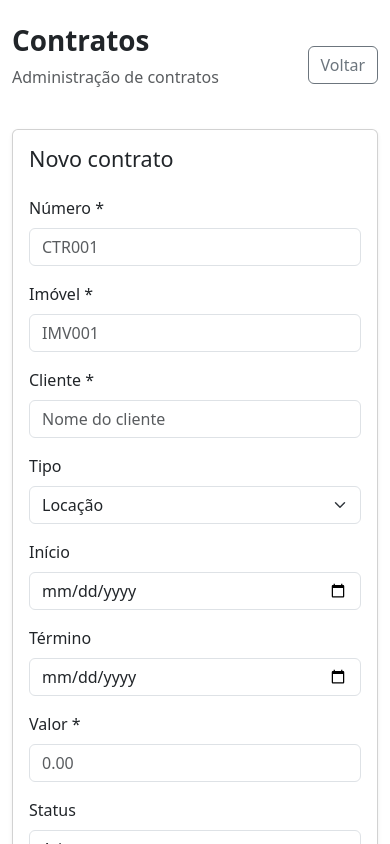
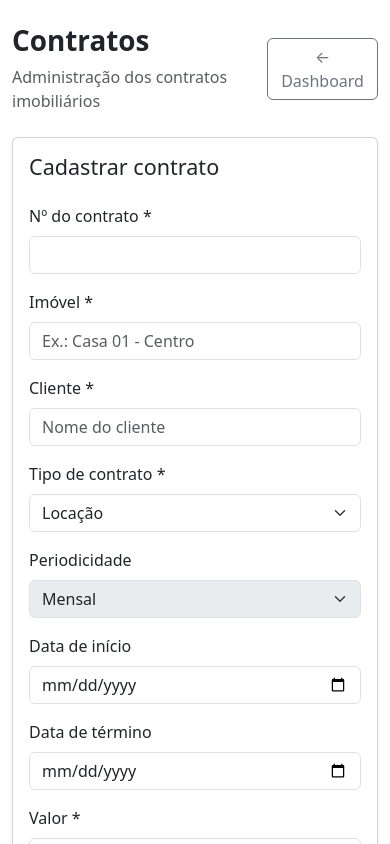
Before and after one commit to MarianeStriani/sistema-imobiliaria, a Next.js app: page /contratos in a window 390 px wide. Shown: the top 844 px of the page. Built offline with nearby package versions, Linux system fonts and the light colour scheme; no server answers; the database is empty.

Commit message:
Atualizar o page.js

```diff
--- a/app/contratos/page.js
+++ b/app/contratos/page.js
@@ -3,7 +3,8 @@
 import { useEffect, useState } from "react"
 import { supabase } from "../../lib/supabase"
 
-const formularioInicial = {
+export default function Contratos() {
+  const contratoInicial = {
     numero: "",
     imovel: "",
     cliente: "",
@@ -12,22 +13,23 @@ const formularioInicial = {
     termino: "",
     valor: "",
     status: "Ativo",
-  observacoes: ""
+    periodicidade: "Mensal",
+    quantidade_dias: "",
+    observacoes: "",
   }
 
-export default function ContratosPage() {
   const [contratos, setContratos] = useState([])
-  const [form, setForm] = useState(formularioInicial)
-  const [editandoId, setEditandoId] = useState(null)
+  const [form, setForm] = useState(contratoInicial)
+  const [editando, setEditando] = useState(null)
   const [visualizando, setVisualizando] = useState(null)
   const [carregando, setCarregando] = useState(true)
-  const [salvando, setSalvando] = useState(false)
+  const [mensagem, setMensagem] = useState("")
 
   useEffect(() => {
-    carregarContratos()
+    buscarContratos()
   }, [])
 
-  async function carregarContratos() {
+  async function buscarContratos() {
     setCarregando(true)
 
     const { data, error } = await supabase
@@ -37,7 +39,7 @@ export default function ContratosPage() {
 
     if (error) {
       console.error(error)
-      alert("Erro ao carregar contratos.")
+      setMensagem("Erro ao carregar contratos.")
     } else {
       setContratos(data || [])
     }
@@ -46,14 +48,107 @@ export default function ContratosPage() {
   }
 
   function alterarCampo(e) {
-    setForm({
-      ...form,
-      [e.target.name]: e.target.value
-    })
+    const { name, value } = e.target
+
+    setForm((anterior) => ({
+      ...anterior,
+      [name]: value,
+    }))
+  }
+
+  function alterarTipo(e) {
+    const tipo = e.target.value
+
+    let periodicidade = "Mensal"
+
+    if (tipo === "Compra e Venda") {
+      periodicidade = "Única"
+    }
+
+    if (tipo === "Temporada") {
+      periodicidade = "Diária"
+    }
+
+    if (tipo === "Administração") {
+      periodicidade = "Mensal"
+    }
+
+    setForm((anterior) => ({
+      ...anterior,
+      tipo,
+      periodicidade,
+      quantidade_dias: tipo === "Temporada" ? anterior.quantidade_dias : "",
+    }))
+  }
+
+  async function salvarContrato(e) {
+    e.preventDefault()
+
+    setMensagem("")
+
+    if (!form.numero || !form.imovel || !form.cliente || !form.valor) {
+      setMensagem("Preencha os campos obrigatórios.")
+      return
+    }
+
+    if (
+      form.tipo === "Temporada" &&
+      (!form.quantidade_dias || Number(form.quantidade_dias) <= 0)
+    ) {
+      setMensagem("Informe a quantidade de dias da temporada.")
+      return
+    }
+
+    const dados = {
+      numero: form.numero,
+      imovel: form.imovel,
+      cliente: form.cliente,
+      tipo: form.tipo,
+      inicio: form.inicio || null,
+      termino: form.termino || null,
+      valor: Number(form.valor),
+      status: form.status,
+      periodicidade: form.periodicidade,
+      quantidade_dias:
+        form.tipo === "Temporada"
+          ? Number(form.quantidade_dias)
+          : null,
+      observacoes: form.observacoes,
+    }
+
+    if (editando) {
+      const { error } = await supabase
+        .from("contratos")
+        .update(dados)
+        .eq("id", editando)
+
+      if (error) {
+        console.error(error)
+        setMensagem("Erro ao atualizar contrato.")
+        return
+      }
+
+      setMensagem("Contrato atualizado com sucesso.")
+    } else {
+      const { error } = await supabase
+        .from("contratos")
+        .insert([dados])
+
+      if (error) {
+        console.error(error)
+        setMensagem("Erro ao cadastrar contrato.")
+        return
+      }
+
+      setMensagem("Contrato cadastrado com sucesso.")
+    }
+
+    limparFormulario()
+    buscarContratos()
   }
 
   function editarContrato(contrato) {
-    setEditandoId(contrato.id)
+    setEditando(contrato.id)
 
     setForm({
       numero: contrato.numero || "",
@@ -64,91 +159,20 @@ export default function ContratosPage() {
       termino: contrato.termino || "",
       valor: contrato.valor || "",
       status: contrato.status || "Ativo",
-      observacoes: contrato.observacoes || ""
+      periodicidade: contrato.periodicidade || "Mensal",
+      quantidade_dias: contrato.quantidade_dias || "",
+      observacoes: contrato.observacoes || "",
     })
 
     window.scrollTo({
       top: 0,
-      behavior: "smooth"
+      behavior: "smooth",
     })
-  }
-
-  function cancelarEdicao() {
-    setEditandoId(null)
-    setForm(formularioInicial)
-  }
-
-  async function salvarContrato(e) {
-    e.preventDefault()
-
-    if (!form.numero || !form.imovel || !form.cliente || !form.valor) {
-      alert("Preencha número, imóvel, cliente e valor.")
-      return
-    }
-
-    setSalvando(true)
-
-    const dados = {
-      numero: form.numero,
-      imovel: form.imovel,
-      cliente: form.cliente,
-      tipo: form.tipo,
-      inicio: form.inicio || null,
-      termino: form.termino || null,
-      valor: Number(form.valor),
-      status: form.status,
-      observacoes: form.observacoes
-    }
-
-    if (editandoId) {
-      const { data, error } = await supabase
-        .from("contratos")
-        .update(dados)
-        .eq("id", editandoId)
-        .select()
-
-      if (error) {
-        console.error(error)
-        alert("Erro ao atualizar contrato.")
-      } else {
-        setContratos(
-          contratos.map((contrato) =>
-            contrato.id === editandoId
-              ? data[0]
-              : contrato
-          )
-        )
-
-        alert("Contrato atualizado!")
-        cancelarEdicao()
-      }
-    } else {
-      const { data, error } = await supabase
-        .from("contratos")
-        .insert([dados])
-        .select()
-
-      if (error) {
-        console.error(error)
-        alert("Erro ao cadastrar contrato.")
-      } else {
-        setContratos([
-          data[0],
-          ...contratos
-        ])
-
-        setForm(formularioInicial)
-
-        alert("Contrato cadastrado!")
-      }
-    }
-
-    setSalvando(false)
   }
 
   async function excluirContrato(id) {
     const confirmar = window.confirm(
-      "Deseja realmente excluir este contrato?"
+      "Tem certeza que deseja excluir este contrato?"
     )
 
     if (!confirmar) return
@@ -160,34 +184,48 @@ export default function ContratosPage() {
 
     if (error) {
       console.error(error)
-      alert("Erro ao excluir contrato.")
+      setMensagem("Erro ao excluir contrato.")
       return
     }
 
-    setContratos(
-      contratos.filter((contrato) => contrato.id !== id)
-    )
+    setMensagem("Contrato excluído com sucesso.")
+    buscarContratos()
+  }
 
-    setVisualizando(null)
-
-    alert("Contrato excluído!")
+  function limparFormulario() {
+    setForm(contratoInicial)
+    setEditando(null)
   }
 
   function formatarValor(valor) {
     return Number(valor || 0).toLocaleString("pt-BR", {
       style: "currency",
-      currency: "BRL"
+      currency: "BRL",
     })
   }
 
   function formatarData(data) {
     if (!data) return "-"
 
-    const partes = data.split("-")
+    const [ano, mes, dia] = data.split("-")
 
-    if (partes.length !== 3) return data
+    return `${dia}/${mes}/${ano}`
+  }
 
-    return `${partes[2]}/${partes[1]}/${partes[0]}`
+  function descricaoVencimento(contrato) {
+    if (contrato.tipo === "Locação") {
+      return "Mensal"
+    }
+
+    if (contrato.tipo === "Administração") {
+      return contrato.periodicidade || "Mensal"
+    }
+
+    if (contrato.tipo === "Temporada") {
+      return `${contrato.quantidade_dias || "-"} dias`
+    }
+
+    return "Única"
   }
 
   return (
@@ -195,31 +233,30 @@ export default function ContratosPage() {
 
       <div className="d-flex justify-content-between align-items-center mb-4">
         <div>
-          <h1 className="fw-bold">
-            Contratos
-          </h1>
-
-          <p className="text-muted">
-            Administração de contratos
+          <h1 className="fw-bold">Contratos</h1>
+          <p className="text-muted mb-0">
+            Administração dos contratos imobiliários
           </p>
         </div>
 
-        <a
-          href="/"
-          className="btn btn-outline-secondary"
-        >
-          Voltar
+        <a href="/" className="btn btn-outline-secondary">
+          ← Dashboard
         </a>
       </div>
 
+      {mensagem && (
+        <div className="alert alert-info">
+          {mensagem}
+        </div>
+      )}
+
+      {/* FORMULÁRIO */}
+
       <div className="card shadow-sm mb-4">
-
         <div className="card-body">
 
           <h4 className="mb-4">
-            {editandoId
-              ? "Editar contrato"
-              : "Novo contrato"}
+            {editando ? "Editar contrato" : "Cadastrar contrato"}
           </h4>
 
           <form onSubmit={salvarContrato}>
@@ -228,15 +265,16 @@ export default function ContratosPage() {
 
               <div className="col-md-3">
                 <label className="form-label">
-                  Número *
+                  Nº do contrato *
                 </label>
 
                 <input
-                  className="form-control"
+                  type="text"
                   name="numero"
                   value={form.numero}
                   onChange={alterarCampo}
-                  placeholder="CTR001"
+                  className="form-control"
+                  required
                 />
               </div>
 
@@ -246,11 +284,13 @@ export default function ContratosPage() {
                 </label>
 
                 <input
-                  className="form-control"
+                  type="text"
                   name="imovel"
                   value={form.imovel}
                   onChange={alterarCampo}
-                  placeholder="IMV001"
+                  className="form-control"
+                  placeholder="Ex.: Casa 01 - Centro"
+                  required
                 />
               </div>
 
@@ -260,24 +300,26 @@ export default function ContratosPage() {
                 </label>
 
                 <input
-                  className="form-control"
+                  type="text"
                   name="cliente"
                   value={form.cliente}
                   onChange={alterarCampo}
+                  className="form-control"
                   placeholder="Nome do cliente"
+                  required
                 />
               </div>
 
-              <div className="col-md-3">
+              <div className="col-md-4">
                 <label className="form-label">
-                  Tipo
+                  Tipo de contrato *
                 </label>
 
                 <select
-                  className="form-select"
                   name="tipo"
                   value={form.tipo}
-                  onChange={alterarCampo}
+                  onChange={alterarTipo}
+                  className="form-select"
                 >
                   <option>Locação</option>
                   <option>Compra e Venda</option>
@@ -286,47 +328,102 @@ export default function ContratosPage() {
                 </select>
               </div>
 
-              <div className="col-md-3">
+              {/* PERIODICIDADE */}
+
+              <div className="col-md-4">
                 <label className="form-label">
-                  Início
+                  Periodicidade
+                </label>
+
+                <select
+                  name="periodicidade"
+                  value={form.periodicidade}
+                  onChange={alterarCampo}
+                  className="form-select"
+                  disabled={
+                    form.tipo === "Locação" ||
+                    form.tipo === "Temporada" ||
+                    form.tipo === "Compra e Venda"
+                  }
+                >
+                  {form.tipo === "Administração" ? (
+                    <>
+                      <option value="Mensal">Mensal</option>
+                      <option value="Anual">Anual</option>
+                    </>
+                  ) : (
+                    <>
+                      <option value={form.periodicidade}>
+                        {form.periodicidade}
+                      </option>
+                    </>
+                  )}
+                </select>
+              </div>
+
+              {/* DIAS DA TEMPORADA */}
+
+              {form.tipo === "Temporada" && (
+                <div className="col-md-4">
+                  <label className="form-label">
+                    Quantidade de dias *
+                  </label>
+
+                  <input
+                    type="number"
+                    name="quantidade_dias"
+                    value={form.quantidade_dias}
+                    onChange={alterarCampo}
+                    className="form-control"
+                    min="1"
+                    placeholder="Ex.: 7"
+                    required
+                  />
+                </div>
+              )}
+
+              <div className="col-md-4">
+                <label className="form-label">
+                  Data de início
                 </label>
 
                 <input
                   type="date"
-                  className="form-control"
                   name="inicio"
                   value={form.inicio}
                   onChange={alterarCampo}
+                  className="form-control"
                 />
               </div>
 
-              <div className="col-md-3">
+              <div className="col-md-4">
                 <label className="form-label">
-                  Término
+                  Data de término
                 </label>
 
                 <input
                   type="date"
-                  className="form-control"
                   name="termino"
                   value={form.termino}
                   onChange={alterarCampo}
+                  className="form-control"
                 />
               </div>
 
-              <div className="col-md-3">
+              <div className="col-md-4">
                 <label className="form-label">
                   Valor *
                 </label>
 
                 <input
                   type="number"
-                  step="0.01"
-                  className="form-control"
                   name="valor"
                   value={form.valor}
                   onChange={alterarCampo}
-                  placeholder="0.00"
+                  className="form-control"
+                  min="0"
+                  step="0.01"
+                  required
                 />
               </div>
 
@@ -336,10 +433,10 @@ export default function ContratosPage() {
                 </label>
 
                 <select
-                  className="form-select"
                   name="status"
                   value={form.status}
                   onChange={alterarCampo}
+                  className="form-select"
                 >
                   <option>Ativo</option>
                   <option>Encerrado</option>
@@ -354,35 +451,32 @@ export default function ContratosPage() {
                 </label>
 
                 <textarea
-                  className="form-control"
                   name="observacoes"
                   value={form.observacoes}
                   onChange={alterarCampo}
+                  className="form-control"
                   rows="3"
                 />
               </div>
 
             </div>
 
-            <div className="mt-4">
+            <div className="mt-4 d-flex gap-2">
 
               <button
                 type="submit"
-                className="btn btn-primary me-2"
-                disabled={salvando}
+                className="btn btn-primary"
               >
-                {salvando
-                  ? "Salvando..."
-                  : editandoId
+                {editando
                   ? "Salvar alterações"
                   : "Cadastrar contrato"}
               </button>
 
-              {editandoId && (
+              {editando && (
                 <button
                   type="button"
                   className="btn btn-secondary"
-                  onClick={cancelarEdicao}
+                  onClick={limparFormulario}
                 >
                   Cancelar
                 </button>
@@ -391,38 +485,25 @@ export default function ContratosPage() {
             </div>
 
           </form>
-
         </div>
       </div>
+
+      {/* TABELA */}
 
       <div className="card shadow-sm">
 
         <div className="card-body">
 
-          <div className="d-flex justify-content-between mb-3">
-
-            <h4>
+          <h4 className="mb-3">
             Contratos cadastrados
           </h4>
 
-            <span className="badge bg-primary">
-              {contratos.length}
-            </span>
-
-          </div>
-
           {carregando ? (
-
-            <div className="text-center p-4">
-              Carregando...
-            </div>
-
+            <p>Carregando...</p>
           ) : contratos.length === 0 ? (
-
-            <div className="alert alert-info">
+            <p className="text-muted">
               Nenhum contrato cadastrado.
-            </div>
-
+            </p>
           ) : (
 
             <div className="table-responsive">
@@ -431,10 +512,12 @@ export default function ContratosPage() {
 
                 <thead>
                   <tr>
-                    <th>Número</th>
+                    <th>Nº</th>
                     <th>Imóvel</th>
                     <th>Cliente</th>
                     <th>Tipo</th>
+                    <th>Periodicidade</th>
+                    <th>Vencimento</th>
                     <th>Valor</th>
                     <th>Status</th>
                     <th>Ações</th>
@@ -447,22 +530,20 @@ export default function ContratosPage() {
 
                     <tr key={contrato.id}>
 
+                      <td>{contrato.numero}</td>
+
+                      <td>{contrato.imovel}</td>
+
+                      <td>{contrato.cliente}</td>
+
+                      <td>{contrato.tipo}</td>
+
                       <td>
-                        <strong>
-                          {contrato.numero}
-                        </strong>
+                        {descricaoVencimento(contrato)}
                       </td>
 
                       <td>
-                        {contrato.imovel}
-                      </td>
-
-                      <td>
-                        {contrato.cliente}
-                      </td>
-
-                      <td>
-                        {contrato.tipo}
+                        {formatarData(contrato.termino)}
                       </td>
 
                       <td>
@@ -470,7 +551,15 @@ export default function ContratosPage() {
                       </td>
 
                       <td>
-                        <span className="badge bg-success">
+                        <span
+                          className={`badge ${
+                            contrato.status === "Ativo"
+                              ? "bg-success"
+                              : contrato.status === "Pendente"
+                              ? "bg-warning text-dark"
+                              : "bg-secondary"
+                          }`}
+                        >
                           {contrato.status}
                         </span>
                       </td>
@@ -480,7 +569,6 @@ export default function ContratosPage() {
                         <div className="d-flex gap-1">
 
                           <button
-                            type="button"
                             className="btn btn-sm btn-info text-white"
                             onClick={() =>
                               setVisualizando(contrato)
@@ -490,7 +578,6 @@ export default function ContratosPage() {
                           </button>
 
                           <button
-                            type="button"
                             className="btn btn-sm btn-warning"
                             onClick={() =>
                               editarContrato(contrato)
@@ -500,7 +587,6 @@ export default function ContratosPage() {
                           </button>
 
                           <button
-                            type="button"
                             className="btn btn-sm btn-danger"
                             onClick={() =>
                               excluirContrato(contrato.id)
@@ -526,18 +612,21 @@ export default function ContratosPage() {
           )}
 
         </div>
+
       </div>
+
+      {/* MODAL */}
 
       {visualizando && (
 
         <div
-          className="modal d-block"
+          className="modal fade show d-block"
           style={{
-            backgroundColor: "rgba(0,0,0,0.5)"
+            backgroundColor: "rgba(0,0,0,0.5)",
           }}
         >
 
-          <div className="modal-dialog modal-lg modal-dialog-centered">
+          <div className="modal-dialog modal-lg">
 
             <div className="modal-content">
 
@@ -548,7 +637,6 @@ export default function ContratosPage() {
                 </h5>
 
                 <button
-                  type="button"
                   className="btn-close"
                   onClick={() =>
                     setVisualizando(null)
@@ -562,56 +650,57 @@ export default function ContratosPage() {
                 <div className="row g-3">
 
                   <div className="col-md-6">
-                    <strong>Número:</strong>
-                    <p>{visualizando.numero}</p>
-                  </div>
-
-                  <div className="col-md-6">
-                    <strong>Tipo:</strong>
-                    <p>{visualizando.tipo}</p>
-                  </div>
-
-                  <div className="col-md-6">
                     <strong>Imóvel:</strong>
-                    <p>{visualizando.imovel}</p>
+                    <br />
+                    {visualizando.imovel}
                   </div>
 
                   <div className="col-md-6">
                     <strong>Cliente:</strong>
-                    <p>{visualizando.cliente}</p>
+                    <br />
+                    {visualizando.cliente}
+                  </div>
+
+                  <div className="col-md-4">
+                    <strong>Tipo:</strong>
+                    <br />
+                    {visualizando.tipo}
+                  </div>
+
+                  <div className="col-md-4">
+                    <strong>Periodicidade:</strong>
+                    <br />
+                    {descricaoVencimento(visualizando)}
+                  </div>
+
+                  <div className="col-md-4">
+                    <strong>Valor:</strong>
+                    <br />
+                    {formatarValor(visualizando.valor)}
                   </div>
 
                   <div className="col-md-4">
                     <strong>Início:</strong>
-                    <p>
+                    <br />
                     {formatarData(visualizando.inicio)}
-                    </p>
                   </div>
 
                   <div className="col-md-4">
                     <strong>Término:</strong>
-                    <p>
+                    <br />
                     {formatarData(visualizando.termino)}
-                    </p>
-                  </div>
-
-                  <div className="col-md-4">
-                    <strong>Valor:</strong>
-                    <p>
-                      {formatarValor(visualizando.valor)}
-                    </p>
                   </div>
 
                   <div className="col-md-4">
                     <strong>Status:</strong>
-                    <p>{visualizando.status}</p>
+                    <br />
+                    {visualizando.status}
                   </div>
 
                   <div className="col-12">
                     <strong>Observações:</strong>
-                    <p>
+                    <br />
                     {visualizando.observacoes || "-"}
-                    </p>
                   </div>
 
                 </div>
@@ -621,24 +710,12 @@ export default function ContratosPage() {
               <div className="modal-footer">
 
                 <button
-                  type="button"
                   className="btn btn-secondary"
                   onClick={() =>
                     setVisualizando(null)
                   }
                 >
                   Fechar
-                </button>
-
-                <button
-                  type="button"
-                  className="btn btn-warning"
-                  onClick={() => {
-                    editarContrato(visualizando)
-                    setVisualizando(null)
-                  }}
-                >
-                  Editar contrato
                 </button>
 
               </div>
```
Lines whose indentation alone changed are shown as unchanged.
